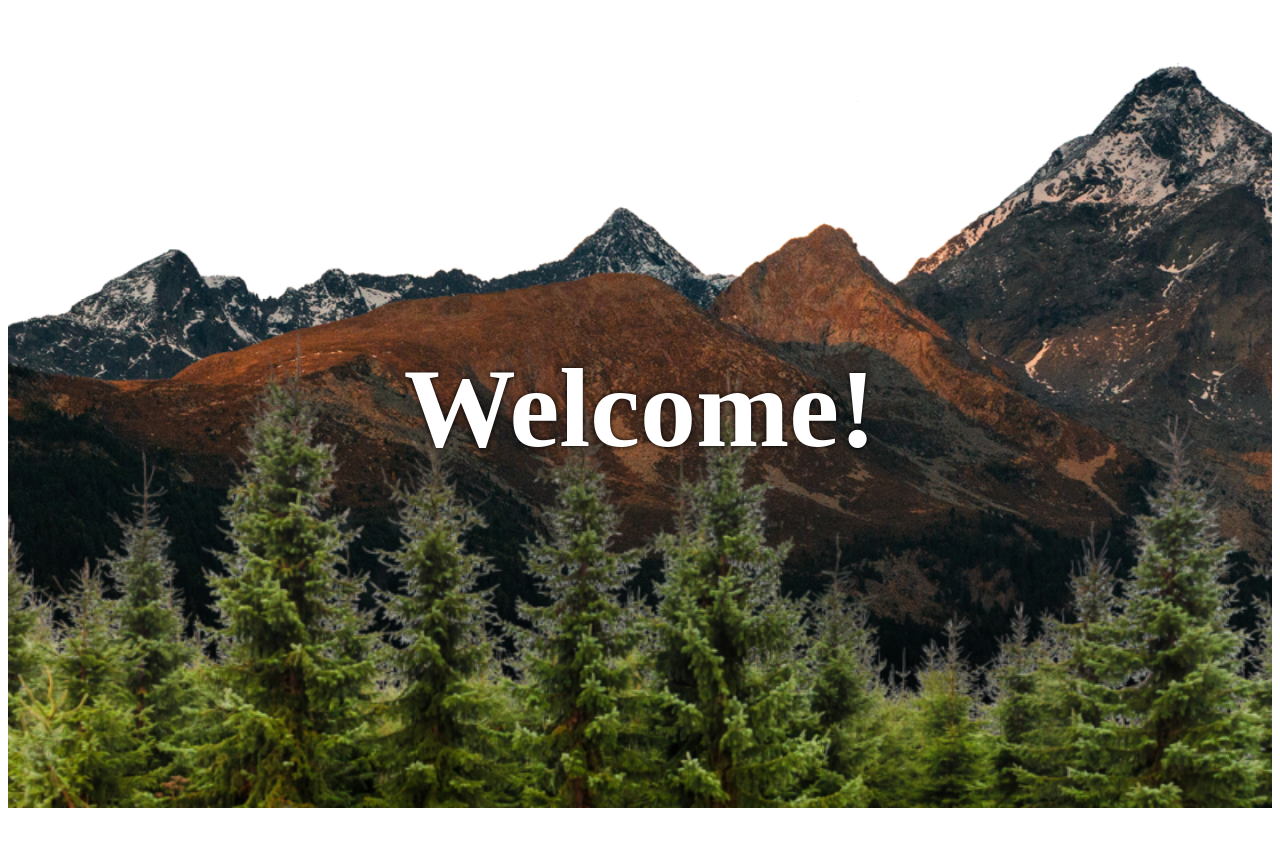
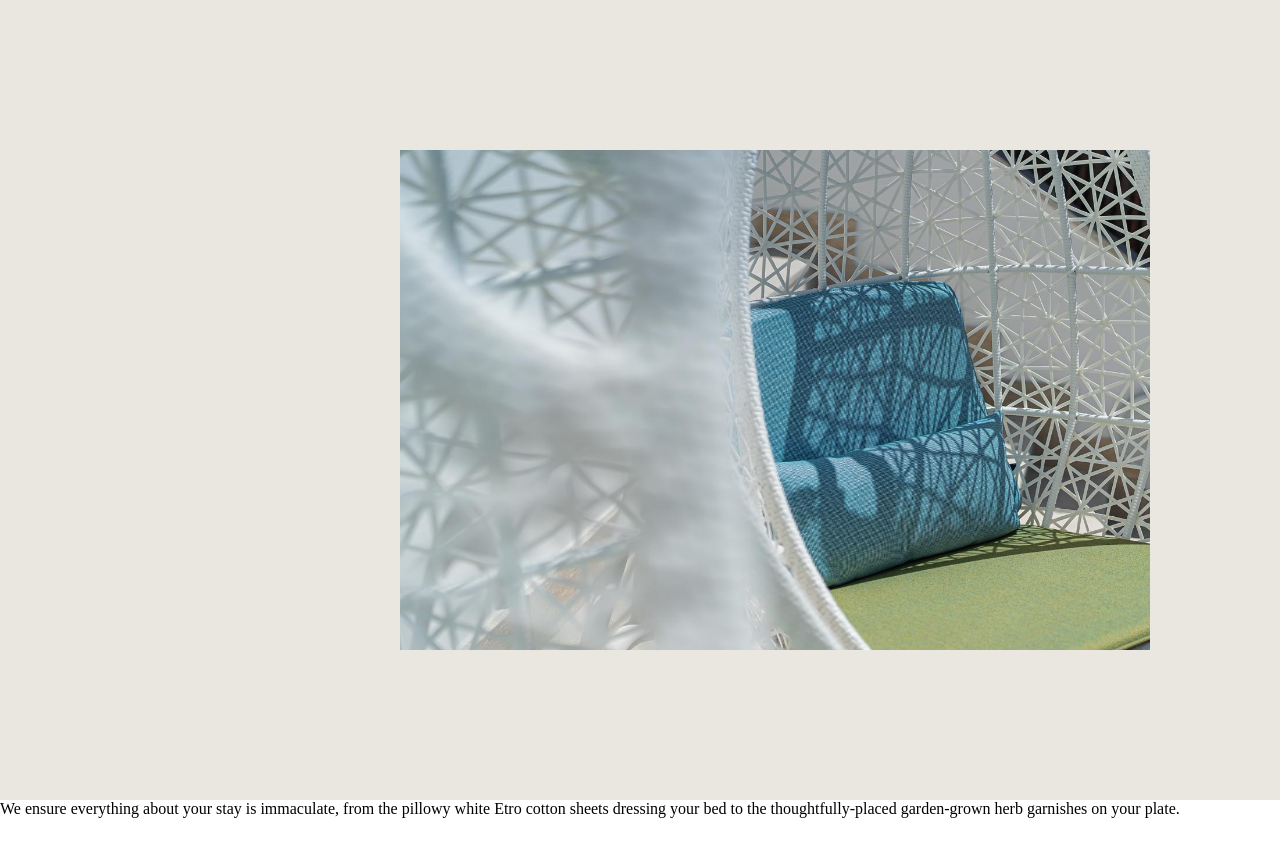
Before and after one commit to Dannizzzzz/css-demo, a React (Create React App) app: page / in a window 1280 px wide. Shown: the top 856 px of the page. Before the commit the page ends 816 px from the top, so only its background shows below. Built offline with nearby package versions, Linux system fonts and the light colour scheme.

Commit message:
Parallax Scrolling effect

```diff
--- a/src/App.js
+++ b/src/App.js
@@ -1,4 +1,4 @@
-import Demo from './demo/demo02';
+import Demo from './demo/demo03';
 
 function App() {
   return (
--- /dev/null
+++ b/src/demo/demo03/index.css
@@ -0,0 +1,37 @@
+* {
+    margin: 0;
+    padding: 0;
+    scroll-behavior: smooth;
+    /* transition: all 0.3s ease-in-out; */
+}
+.main {
+    height: 800px;
+    overflow-y: auto;
+    overflow-x: hidden;
+    background-color: #eae6e0;
+}
+.wrapper {
+    position: relative;
+    height: 100%;
+    display: flex;
+    align-items: center;
+    padding-left: 400px;
+}
+.wrapper img {
+    width: 800px;
+    height: 500px;
+    margin-right: 300px;
+}
+.wrapper p {
+    width: 300px;
+    font-size: 24px;
+    line-height: 1.5;
+}
+.rest {
+    height: 800px;
+    width: 100vw;
+    position: relative;
+}
+::-webkit-scrollbar {
+    display: none;
+}
--- /dev/null
+++ b/src/demo/demo03/index.js
@@ -0,0 +1,32 @@
+import { useEffect } from 'react';
+import './index.css';
+
+function Demo() {
+  // Parallax Scrolling effect
+  useEffect (() => {
+    const translate = document.getElementsByClassName("translate");
+    window.addEventListener("scroll", () => {
+      let scroll = window.pageYOffset;
+      for (const element of translate) {
+        let speed = element.dataset.speed;
+        element.style.transform = `translateY(${scroll * speed}px)`;
+      }
+    })
+  }, []);
+
+  return (
+    <div>
+      <div className='main'>
+        <div className="wrapper">
+          <img src="images/demo03/ethosPic.jpg" alt='ethosPic' className='translate' data-speed="0.3" />
+          <p className='translate' data-speed="-0.1">We ensure everything about your stay is immaculate, from the pillowy white Etro cotton sheets dressing your bed to the thoughtfully-placed garden-grown herb garnishes on your plate.</p>
+        </div>
+      </div>
+      <div className="rest">
+        <p>We ensure everything about your stay is immaculate, from the pillowy white Etro cotton sheets dressing your bed to the thoughtfully-placed garden-grown herb garnishes on your plate.</p>
+      </div>
+    </div>
+  );
+}
+
+export default Demo;
--- a/src/demo/demo3/index.css
+++ /dev/null
@@ -1,40 +0,0 @@
-.wrapper {
-    height: 100vh;
-    overflow-y: auto;
-    overflow-x: hidden;
-    perspective: 10px;
-}
-header {
-    position: relative;
-    display: flex;
-    justify-content: center;
-    align-items: center;
-    height: 100%;
-    transform-style: preserve-3d;
-    z-index: -1;
-}
-.background {
-    transform: translateZ(-10px) scale(2);
-}
-.foreground {
-    transform: translateZ(-5px) scale(1.5);
-}
-.background,
-.foreground {
-    position: absolute;
-    height: 100%;
-    width: 100%;
-    object-fit: cover;
-    z-index: -1;
-}
-.title {
-    font-size: 7rem;
-    color: white;
-    text-shadow: 0 0 5px black;
-}
-section {
-    font-size: 2rem;
-    padding: 2rem;
-    background-color: #333;
-    color: white;
-}
--- a/src/index.js
+++ b/src/index.js
@@ -4,7 +4,7 @@ import App from './App';
 
 const root = ReactDOM.createRoot(document.getElementById('root'));
 root.render(
-  <React.StrictMode>
+  <>
     <App />
-  </React.StrictMode>
+  </>
 );
```
Also changed, not shown: src/demo/demo3/index.js (deleted, +0 -17 lines), public/images/demo03/ethosPic.jpg (added).
